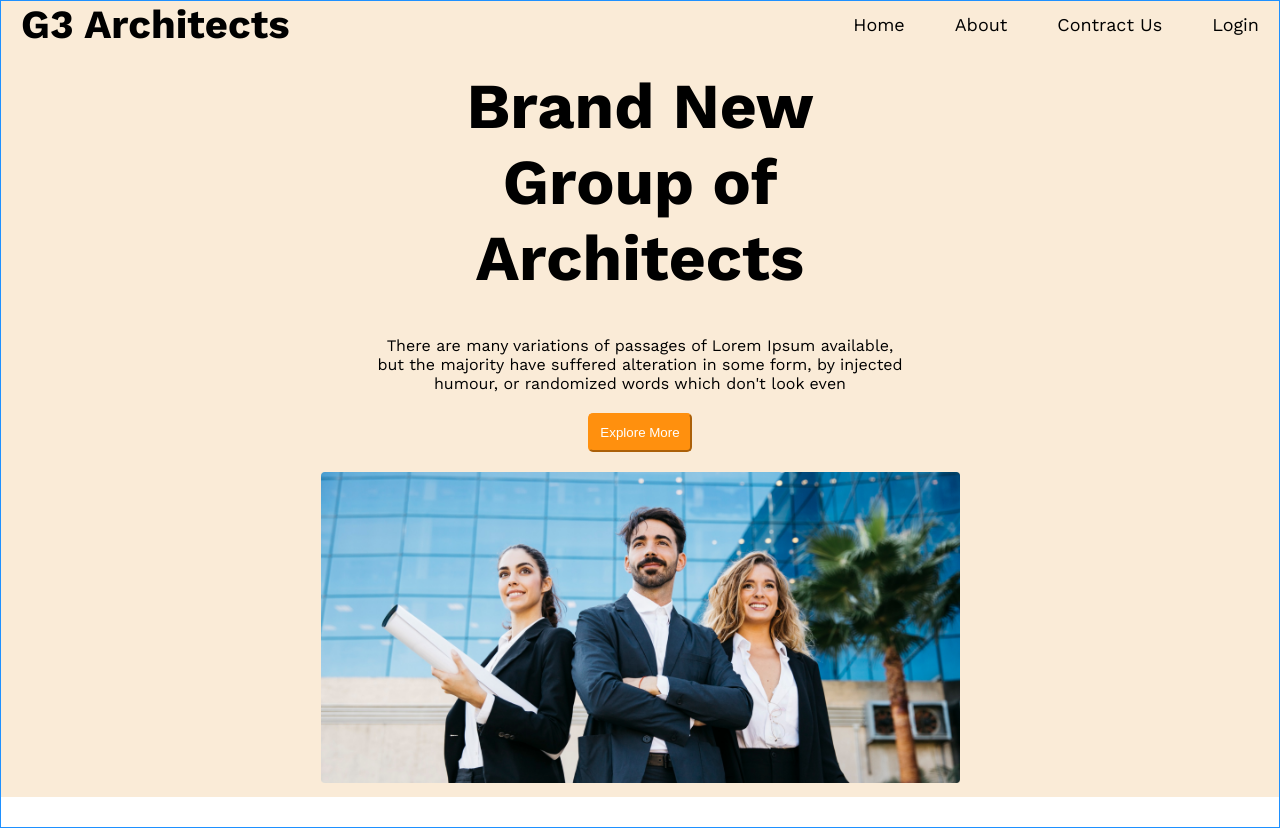
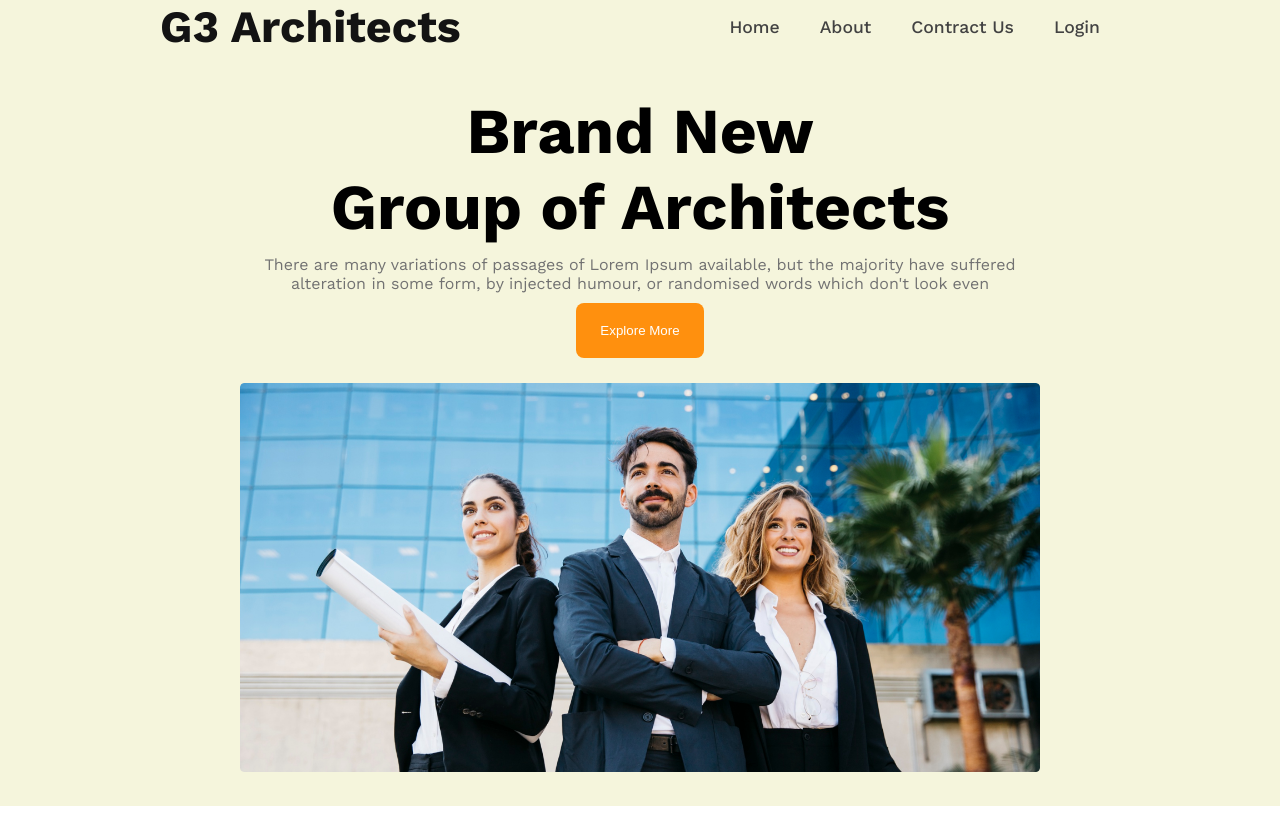
Before and after one commit to hossainsanzid/g3-architect-repo, a plain HTML site: page index.html in a window 1280 px wide. After the commit the page ends 806 px from the top, so only its background shows below. Drawn offline with nearby package versions, Linux system fonts and the light colour scheme.

Commit message:
added some codes and a image

```diff
--- a/index.html
+++ b/index.html
@@ -11,12 +11,13 @@
 </head>
 <body>
     <header>
-        <div class="main-nav">
-            <div class="title">
-                <h3 class="heading-three">G3 Architects</h3>
+        <!-- navigation and title -->
+        <div class="nav container">
+            <div class="nav-tool">
+                <h1 class="title">G3 Architects</h1>
             </div>
-            <div class="nav">
-                <ul class="click">
+            <div class="nav-tool">
+                <ul>
                     <li><a href="">Home</a></li>
                     <li><a href="">About</a></li>
                     <li><a href="">Contract Us</a></li>
@@ -25,20 +26,19 @@
             </div>
         </div>
         <div class="brand">
-            <h1>Brand New Group of Architects</h1>
-            <p>There are many variations of passages of Lorem Ipsum available,
-                but the majority have suffered alteration in some form, by injected humour,
-                or randomized words which don't look even</p>
-            <button class="btn">Explore More</button>
-            <img src="/images/banner.png" alt="banner-photo">
+            <h1 class="brand-title">Brand New <br>Group of Architects</h1>
+            <p class="description description-title">There are many variations of passages of Lorem Ipsum available,
+                but the majority have suffered alteration in some form, by injected humour, or randomised
+                words which don't look even</p>
+            <button class="primary-btn">Explore More</button>
+            <img src="images/banner.png" alt="">
         </div>
+
+        <!-- <div class="brand-img">
+            <img src="images/banner.png" alt="">
+        </div> -->
     </header>
-    <main>
-
-    </main>
-    <footer>
-
-    </footer>
-
+    <main></main>
+    <footer></footer>
 </body>
 </html>
--- a/style.css
+++ b/style.css
@@ -3,65 +3,89 @@
     padding: 0;
     box-sizing: border-box;
 }
+
 body{
-    max-width: 1520px;
-    height: 100%;
-    border: 1px solid dodgerblue;
+    font-family: "Work Sans", sans-serif;
+    font-optical-sizing: auto;
+
+}
+/* color
+1..dark-2 #424242
+2..dark-1 #131313
+3..dark-3 #727272
+*/
+
+
+
+
+
+/* common style */
+
+.container, ul{
+    display: flex;
+    align-items: center;
+
+}
+.title{
+    font-size: 2.8rem;
+    font-weight: 700;
+    color: #131313;
+
+}
+.description{
+    font-size: 1rem;
+    font-weight: 400;
+    color: #727272;
+}
+.primary-btn{
+    padding: 20px 24px;
+    background-color: #FF900E;
+    border-radius: 8px;
+    color: white;
+    border: none;
+}
+.brand img{
+    max-width: 800px;
     margin: 0 auto;
-    font-family: "Work Sans", sans-serif;;
+    margin-top: 25px;
 }
-/* header section style */
+/* header style */
 header{
-    background-color: antiquewhite;
-    margin-bottom: 30px;
+    background-color: beige;
 }
-.main-nav{
-    display: flex;
+.nav{
     justify-content: space-between;
-    align-items: center;
-    padding: 0 5px;
+    margin: 0 160px;
+}
+.nav-tool ul li{
+    list-style: none;
+    padding: 0 20px;
+
+}
+.nav-tool ul li a{
+    text-decoration: none;
+    font-size: 1.1rem;
+    font-weight: 500;
+    line-height: 26px;
+    color: #424242;
+
+}
+.brand{
+    max-width: 862px;
+    margin: 0 auto;
+    text-align: center;
+    padding: 30px 0;
+
+}
+.brand-title{
+    margin: 10px 0;
+    font-size: 4rem;
+    font-weight: 700px;
+}
+.description-title{
+    margin-bottom: 10px;
     padding: 0 20px;
 }
-/* common thing */
-.heading-three{
-    font-size: 40px;
-}
-.click{
-    display: flex;
-    /* justify-content: space-between; */
-    gap: 50px;
-}
-.click li{
-    list-style-type: none;
-}
-.click li a{
-    text-decoration: none;
-    font-size: 18px;
-    font-weight: medium;
-    line-height: 26px;
-    color: black;
-}
-.brand{
-    text-align: center;
-}
-.btn{
-    display: block;
-    margin: 0 auto;
-    margin-bottom: 20px;
-    padding: 10px;
-    border-radius: 5px;
-    background-color: #FF900E;
-    border-color: #FF900E;
-    color: #ffffff;
-}
-h1, p{
-    padding: 20px 370px;
-}
-h1{
-    font-size: 64px;
-    font-weight: bold;
-}
-.brand img{
-    width: 50%;
-    margin-bottom: 10px;
-}
+
+/* main style */
+/* footer style */
```
